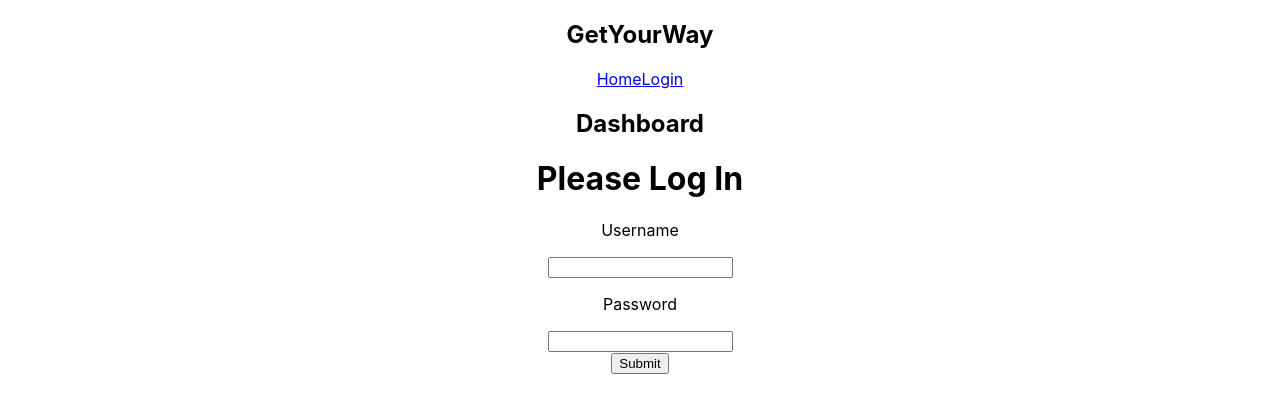
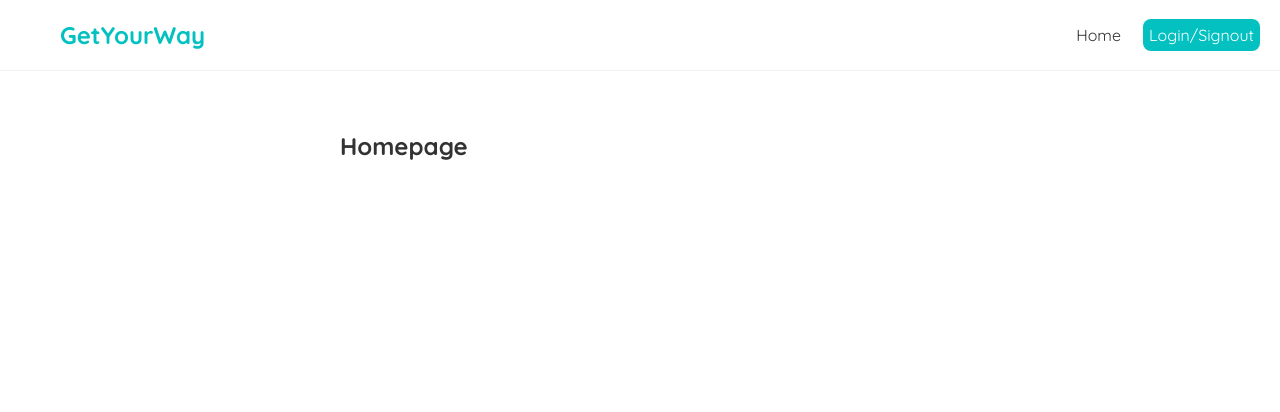
Before and after one commit to CaptainCavalier/Sky-BootcampProject, a React (Create React App) app in the folder frontend/: page / in a window 1280 px wide. Shown: the top 412 px of the page. Built offline with nearby package versions, Linux system fonts and the light colour scheme.

Commit message:
refined and styled nav bar using index css file and inline styling

```diff
--- a/frontend/package.json
+++ b/frontend/package.json
@@ -3,12 +3,13 @@
   "version": "0.1.0",
   "private": true,
   "dependencies": {
+    "@react-google-maps/api": "^2.18.1",
     "@testing-library/jest-dom": "^5.16.5",
     "@testing-library/react": "^13.4.0",
     "@testing-library/user-event": "^13.5.0",
     "react": "^18.2.0",
     "react-dom": "^18.2.0",
-    "react-scripts": "5.0.1",
+    "react-scripts": "^5.0.1",
     "web-vitals": "^2.1.4"
   },
   "scripts": {
--- a/frontend/src/App.css
+++ /dev/null
@@ -1,42 +0,0 @@
-.App {
-  text-align: center;
-}
-
-.App-logo {
-  height: 40vmin;
-  pointer-events: none;
-}
-
-@media (prefers-reduced-motion: no-preference) {
-  .App-logo {
-    animation: App-logo-spin infinite 20s linear;
-  }
-}
-
-.App-header {
-  background-color: #282c34;
-  min-height: 100vh;
-  display: flex;
-  flex-direction: column;
-  align-items: center;
-  justify-content: center;
-  font-size: calc(10px + 2vmin);
-  color: white;
-}
-
-.App-link {
-  color: #61dafb;
-}
-
-@keyframes App-logo-spin {
-  from {
-    transform: rotate(0deg);
-  }
-  to {
-    transform: rotate(360deg);
-  }
-}
-
-.wrapper{
-  padding: 20px;
-}
--- a/frontend/src/App.js
+++ b/frontend/src/App.js
@@ -1,18 +1,14 @@
-import React from 'react';
-import './App.css';
-import {BrowserRouter, Route, Switch} from 'react-router-dom';
-import Dashboard from './Components/Dashboard';
-import Preferences from './Components/Preferences';
-import Login from './containers/Login';
-import Navbar from './Components/Navbar';
+import Navbar from './Navbar';
+import Home from './Home';
+import './index.css';
+
 
 function App() {
   return (
-    <div className="App">
+    <div className="app">
       <Navbar />
-      <div className="Content">
-        <Dashboard />
-        <Login />
+      <div className="content">
+      <Home />
       </div>
     </div>
     )
--- a/frontend/src/Components/Dashboard.js
+++ /dev/null
@@ -1,13 +0,0 @@
-import React from 'react';
-
-function Dashboard() {
-
-  return(
-
-    <h2>Dashboard</h2>
-
-  );
-
-}
-
-export default Dashboard;
--- a/frontend/src/Components/Navbar.js
+++ /dev/null
@@ -1,13 +0,0 @@
-const Navbar = () => {
-    return (
-        <nav classname="Navbar">
-            <h1>GetYourWay</h1>
-            <div className="Links">
-                <a href="/">Home</a>
-                <a href="/create">Login</a>
-            </div>
-        </nav>
-     );
-}
-
-export default Navbar;
--- /dev/null
+++ b/frontend/src/Home.js
@@ -0,0 +1,9 @@
+const Home = () => {
+    return (
+        <div className='home'>
+            <h2>Homepage</h2>
+        </div>
+     );
+}
+
+export default Home;
--- /dev/null
+++ b/frontend/src/Navbar.js
@@ -0,0 +1,19 @@
+const Navbar = () => {
+    return (
+        <nav className="navbar">
+            <h1>GetYourWay</h1>
+            <div className="links">
+                <a href="/">Home</a>
+                <a href="/create" style={{
+                    color:'white',
+                    backgroundColor: '#03C1C1',
+                    borderRadius: '8px'
+
+
+                }}>Login/Signout</a>
+            </div>
+        </nav>
+     );
+}
+
+export default Navbar;
--- a/frontend/src/containers/Login.js
+++ /dev/null
@@ -1,91 +0,0 @@
-import React, { useState } from 'react';
-
-import PropTypes from 'prop-types';
-
-// import './Login.css';
-
-async function loginUser(credentials) {
-
- return fetch('http://localhost:8080/login', {
-
-   method: 'POST',
-
-   headers: {
-
-     'Content-Type': 'application/json'
-
-   },
-
-   body: JSON.stringify(credentials)
-
- })
-
-   .then(data => data.json())
-
-}
-
-export default function Login({ setToken }) {
-
-  const [username, setUserName] = useState();
-
-  const [password, setPassword] = useState();
-
-  const handleSubmit = async e => {
-
-    e.preventDefault();
-
-    const token = await loginUser({
-
-      username,
-
-      password
-
-    });
-
-    setToken(token);
-
-  }
-
-  return(
-
-    <div className="login-wrapper">
-
-      <h1>Please Log In</h1>
-
-      <form onSubmit={handleSubmit}>
-
-        <label>
-
-          <p>Username</p>
-
-          <input type="text" onChange={e => setUserName(e.target.value)} />
-
-        </label>
-
-        <label>
-
-          <p>Password</p>
-
-          <input type="password" onChange={e => setPassword(e.target.value)} />
-
-        </label>
-
-        <div>
-
-          <button type="submit">Submit</button>
-
-        </div>
-
-      </form>
-
-    </div>
-
-  )
-
-}
-
-Login.propTypes = {
-
-  setToken: PropTypes.func.isRequired
-
-};
--- a/frontend/src/index.css
+++ b/frontend/src/index.css
@@ -1,13 +1,41 @@
-body {
+@import url("https://fonts.googleapis.com/css2?family=Quicksand:wght@300;400;500;600;700&display=swap");
+
+* {
   margin: 0;
-  font-family: -apple-system, BlinkMacSystemFont, 'Segoe UI', 'Roboto', 'Oxygen',
-    'Ubuntu', 'Cantarell', 'Fira Sans', 'Droid Sans', 'Helvetica Neue',
-    sans-serif;
-  -webkit-font-smoothing: antialiased;
-  -moz-osx-font-smoothing: grayscale;
+  font-family: "Quicksand";
+  color: #333;
 }
 
-code {
-  font-family: source-code-pro, Menlo, Monaco, Consolas, 'Courier New',
-    monospace;
+.navbar {
+  padding: 20px;
+  display: flex;
+  align-items: center;
+  max-width: 1400px;
+  margin: 0 auto;
+  border-bottom: 1px solid #f2f2f2;
 }
+
+.navbar h1 {
+  color: rgb(3, 193, 193);
+  margin-left: 40px;
+}
+
+.navbar .links {
+  margin-left: auto;
+}
+
+.navbar a{
+  margin-left: 16px;
+  text-decoration: none;
+  padding: 6px;
+}
+
+.navbar a:hover {
+  color: rgb(3, 193, 193);
+}
+
+.content {
+  max-width: 600px;
+  margin: 40px auto;
+  padding: 20px;
+}
--- a/frontend/src/index.js
+++ b/frontend/src/index.js
@@ -1,8 +1,8 @@
 import React from 'react';
 import ReactDOM from 'react-dom/client';
-import './index.css';
 import App from './App';
 import reportWebVitals from './reportWebVitals';
+
 
 const root = ReactDOM.createRoot(document.getElementById('root'));
 root.render(
```
Also changed, not shown: frontend/src/Routes.js (deleted, +0 -7 lines), frontend/src/Components/Preferences.js (deleted), 1 other file (tests, documents, lock files or other folders).
